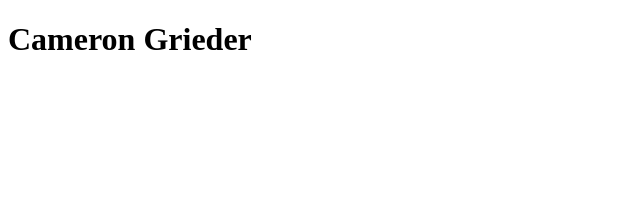
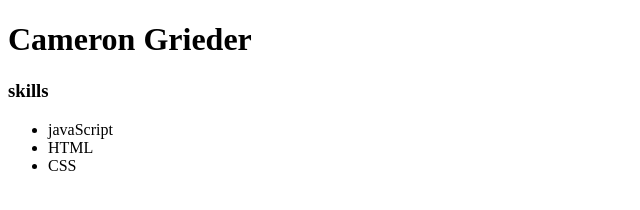
Before and after one commit to EdgarAllenBro/EdgarAllenBro.github.io, a plain HTML site: page index.html in a window 1280 px wide. Shown: the whole page, without its empty margins (0-640 px from the left). Drawn offline with Linux system fonts and the light colour scheme.

Commit message:
added skills

```diff
--- a/index.html
+++ b/index.html
@@ -8,5 +8,12 @@
 </head>
 <body>
     <h1> Cameron Grieder </h1>
+
+    <h3>skills</h3>
+    <ul>
+        <li>javaScript</li>
+        <li>HTML</li>
+        <li>CSS</li>
+    </ul>
 </body>
 </html>
```
